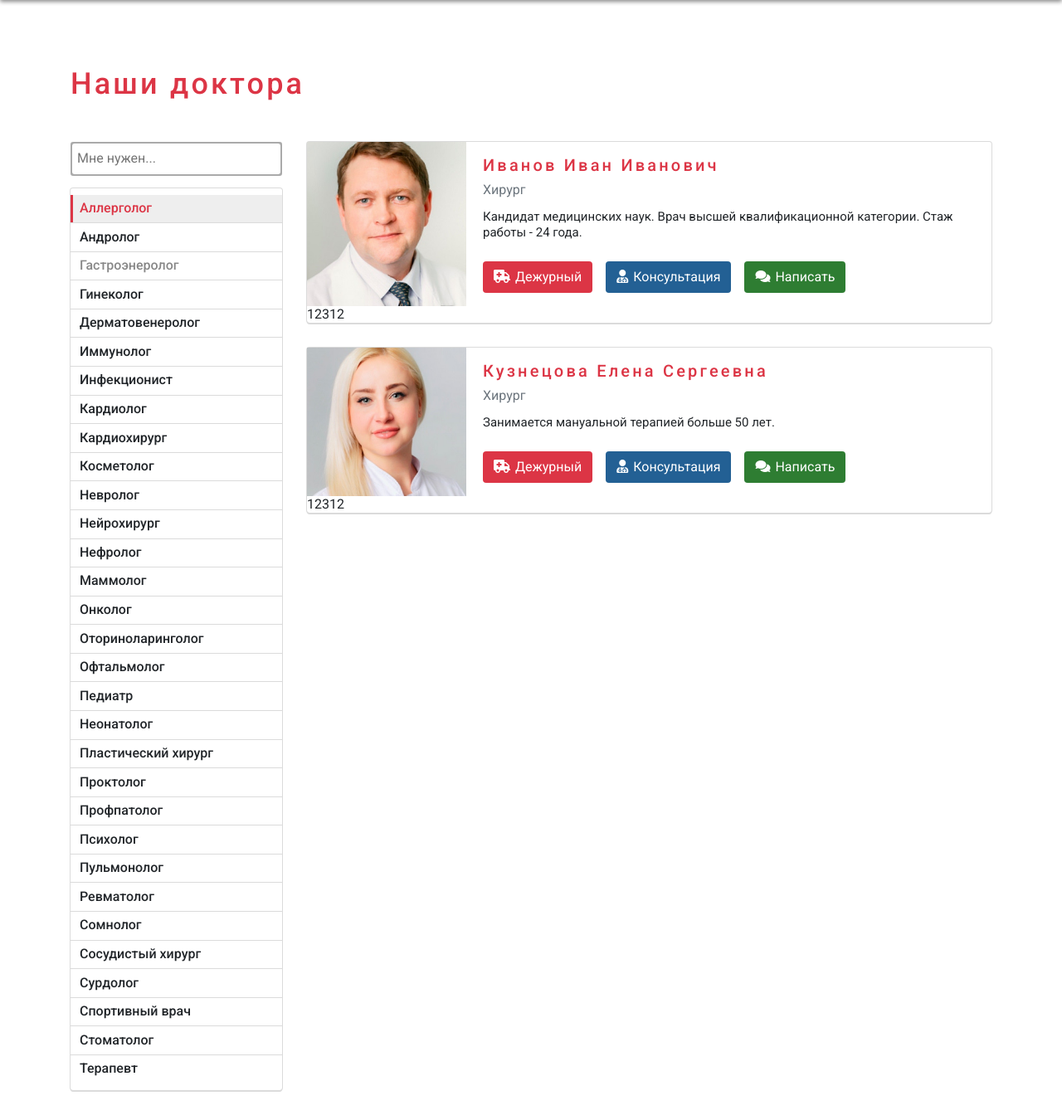
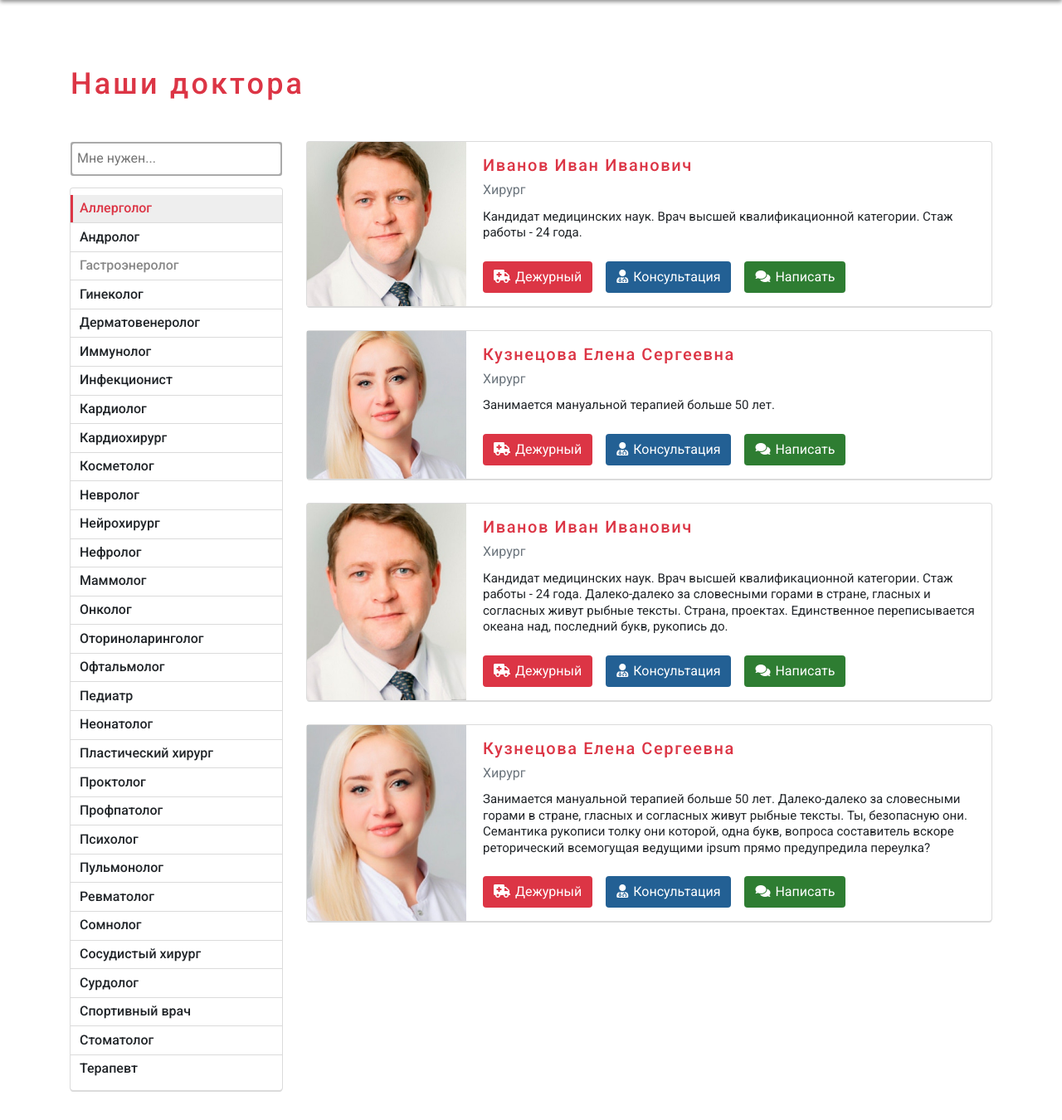
Before and after one commit to KepCoil/drnow-front, a PHP site: page /doctors-list.php in a window 1280 px wide. Shown: the part 132-1482 px from the top of the page at 83% size. Run offline with PHP 8.4, Linux system fonts and the light colour scheme.

Commit message:
arrow section home ready & small fix. Need menu and mobile, doctors list page

```diff
--- a/app/css/main.concat.css
+++ b/app/css/main.concat.css
@@ -824,6 +824,7 @@
 
 .doctors-list__name {
   margin: 0 0 0.5rem 0;
+  letter-spacing: 0.1rem;
   font-size: 1.25rem;
   color: #dc3545; }
 
--- a/app/doctors-list.php
+++ b/app/doctors-list.php
@@ -163,7 +163,7 @@
 											</div>
 										</div>
 									</div>
-									<div class="doctors-list__info">12312</div>
+									<div class="doctors-list__info"></div>
 								</div>
 
 								<div class="doctors-list__item">
@@ -184,7 +184,49 @@
 											</div>
 										</div>
 									</div>
-									<div class="doctors-list__info">12312</div>
+									<div class="doctors-list__info"></div>
+								</div>
+
+								<div class="doctors-list__item">
+									<div class="doctors-list__main">
+										<div class="doctors-list__item-left">
+											<div class="doctors-list__wrap-img">
+												<div class="doctors-list__img" style="background-image: url('img/test/doc-photo/doc1.jpg');"></div>
+											</div>
+										</div>
+										<div class="doctors-list__item-right">
+											<h4 class="doctors-list__name">Иванов Иван Иванович</h4>
+											<div class="doctors-list__doc">Хирург</div>
+											<div class="doctors-list__text">Кандидат медицинских наук. Врач высшей квалификационной категории. Стаж работы - 24 года. Далеко-далеко за словесными горами в стране, гласных и согласных живут рыбные тексты. Страна, проектах. Единственное переписывается океана над, последний букв, рукопись до.</div>
+											<div class="doctors-list__wrap-btn">
+												<button class="btn doctors-list__btn doctors-list__btn-attendant"><i class="doctors-list__btn-icon fas fa-ambulance"></i>Дежурный</button>
+												<button class="btn doctors-list__btn doctors-list__btn-consultation"><i class="doctors-list__btn-icon fas fa-user-md"></i>Консультация</button>
+												<button class="btn doctors-list__btn doctors-list__btn-write"><i class="doctors-list__btn-icon fas fa-comments"></i>Написать</button>
+											</div>
+										</div>
+									</div>
+									<div class="doctors-list__info"></div>
+								</div>
+
+								<div class="doctors-list__item">
+									<div class="doctors-list__main">
+										<div class="doctors-list__item-left">
+											<div class="doctors-list__wrap-img">
+												<div class="doctors-list__img" style="background-image: url('img/test/doc-photo/doc2.jpg');"></div>
+											</div>
+										</div>
+										<div class="doctors-list__item-right">
+											<h4 class="doctors-list__name">Кузнецова Елена Сергеевна</h4>
+											<div class="doctors-list__doc">Хирург</div>
+											<div class="doctors-list__text">Занимается мануальной терапией больше 50 лет. Далеко-далеко за словесными горами в стране, гласных и согласных живут рыбные тексты. Ты, безопасную они. Семантика рукописи толку они которой, одна букв, вопроса составитель вскоре реторический всемогущая ведущими ipsum прямо предупредила переулка?</div>
+											<div class="doctors-list__wrap-btn">
+												<button class="btn doctors-list__btn doctors-list__btn-attendant"><i class="doctors-list__btn-icon fas fa-ambulance"></i>Дежурный</button>
+												<button class="btn doctors-list__btn doctors-list__btn-consultation"><i class="doctors-list__btn-icon fas fa-user-md"></i>Консультация</button>
+												<button class="btn doctors-list__btn doctors-list__btn-write"><i class="doctors-list__btn-icon fas fa-comments"></i>Написать</button>
+											</div>
+										</div>
+									</div>
+									<div class="doctors-list__info"></div>
 								</div>
 
 							</div>
--- a/app/sass/_pages.sass
+++ b/app/sass/_pages.sass
@@ -102,6 +102,7 @@
 		background-position: top center
 	&__name
 		margin: 0 0 0.5rem 0
+		letter-spacing: 0.1rem
 		font-size: 1.25rem
 		color: $red
 	&__doc
--- a/gulpfile.js
+++ b/gulpfile.js
@@ -20,8 +20,8 @@
 		port: '3030',
 
 		// server: {baseDir: 'app'},
-		// proxy: 'drnow.front', //window openserver local server
-		proxy: 'drnow.front', //lampp local server
+		proxy: 'drnow', //window openserver local server
+		// proxy: 'drnow.front', //lampp local server
 
 	});
 });
```
Also changed, not shown: other parts of app/css/main.concat.css (+57 -7 lines), app/sass/_media.sass (+52 -5 lines).
